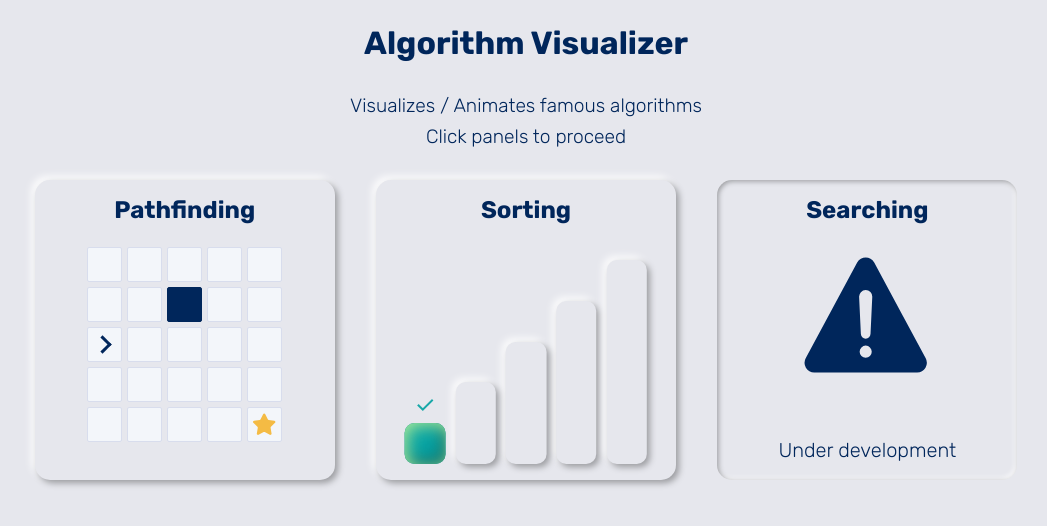
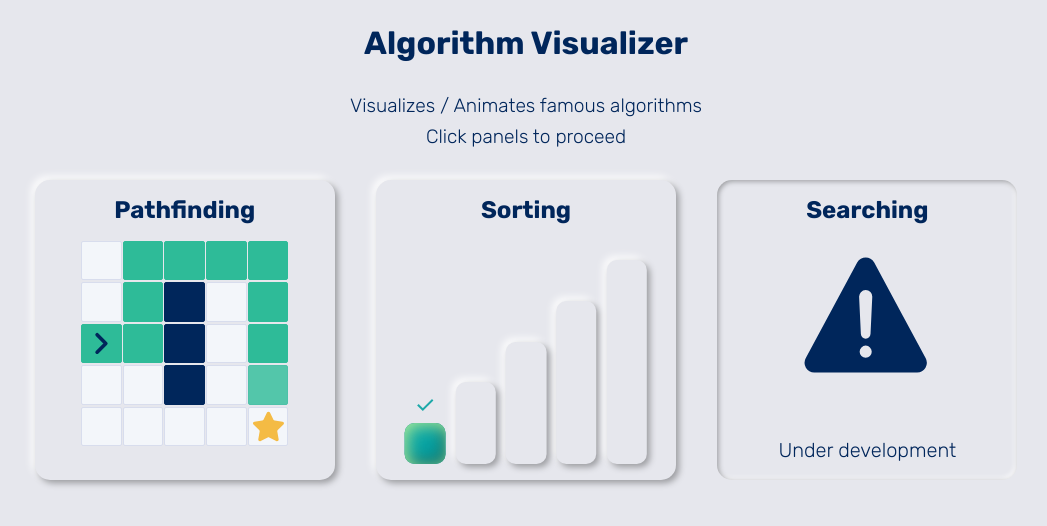
Before and after one commit to totokunaga/totokunaga-web, a Next.js app: page /algorithms in a window 1280 px wide. Shown: the top 526 px of the page, without its empty margins (114-1161 px from the left). Built offline with nearby package versions, Linux system fonts and the light colour scheme.

Commit message:
Updated mini pathfinding

```diff
--- a/src/components/algorithms/MiniAnime/MiniPathfinding.tsx
+++ b/src/components/algorithms/MiniAnime/MiniPathfinding.tsx
@@ -1,12 +1,12 @@
 import { initMatrix } from "@utils/functions";
 import { BLOCKED_2, cellMap, EMPTY_0, PATH_3 } from "@utils/types";
 import { useEffect, useState } from "react";
-import { Cell } from "../pathfinding";
+import { Cell, TestCell } from "../pathfinding";
 
 const gridSize = 5;
 const startAnimationOffset = 100;
-const restartAnimationOffset = 1500;
-const animationSpeed = 250;
+const restartAnimationOffset = 750;
+const animationSpeed = 400;
 const cellAnimationOrder: {
   r: number;
   c: number;
@@ -37,7 +37,9 @@ export const MiniPathfinding: React.FC = () => {
     if (doneAnimation) {
       setTimeout(() => {
         setGrid(initMatrix(gridSize, gridSize, EMPTY_0));
-        setDoneAnimation(false);
+        setTimeout(() => {
+          setDoneAnimation(false);
+        }, restartAnimationOffset);
       }, restartAnimationOffset);
     } else {
       let extraTimeout = 0;
@@ -62,22 +64,31 @@ export const MiniPathfinding: React.FC = () => {
         justifyContent: "center",
         alignItems: "center",
         flexGrow: 1,
+        padding: "6.5% 2.5%",
       }}
     >
       {grid.map((row, r) => (
-        <div key={r} style={{ display: "flex" }}>
+        <div
+          key={r}
+          style={{
+            display: "flex",
+            width: "100%",
+            height: "100%",
+            justifyContent: "center",
+          }}
+        >
           {row.map((value, c) => {
             const isStart = r === 2 && c == 0;
             const isEnd = r === 4 && c == 4;
             return (
-              <Cell
+              <TestCell
                 key={c}
                 status={cellMap[value]}
                 isStart={isStart}
                 isEnd={isEnd}
-                size={"min(9vw, 35px)"}
+                width={`${Math.floor(85 / gridSize)}%`}
+                height={"95%"}
                 cursor={"pointer"}
-                margin={"min(.5vw, 2.5px)"}
                 disabled={true}
               />
             );
--- a/src/components/algorithms/MiniAnime/MiniSorting.tsx
+++ b/src/components/algorithms/MiniAnime/MiniSorting.tsx
@@ -7,7 +7,6 @@ import {
 import {
   SortableBar,
   SortingAnimation,
-  SortingAnimationType,
   SortingPrevAnimationType,
 } from "@utils/types";
 import { Fragment, useEffect, useState } from "react";
--- /dev/null
+++ b/src/components/algorithms/pathfinding/Cell/TestCell.tsx
@@ -0,0 +1,73 @@
+import style from "./cell.module.scss";
+import { Arrow } from "../Arrow";
+import { useCallback, useMemo } from "react";
+import Coordinate from "@utils/classes/Coordinate";
+import { Icon } from "@components/common";
+import { CellType, CSSStyle } from "@utils/types";
+
+type TestCellProp = CSSStyle & {
+  status: CellType;
+  height: number | string;
+  width: number | string;
+  isStart?: boolean;
+  isEnd?: boolean;
+  coordinate?: Coordinate;
+  disabled?: boolean;
+  onClick?: (coordinate: Coordinate) => void;
+};
+
+export const TestCell: React.FC<TestCellProp> = ({
+  width,
+  height,
+  status,
+  isStart = false,
+  isEnd = false,
+  coordinate,
+  disabled = false,
+  onClick,
+  ...prop
+}) => {
+  const cellClassName = useMemo(() => {
+    const classes = [style.cell, style[status]];
+    if (disabled) classes.push(style.disabled);
+    return classes.join(" ");
+  }, [status]);
+
+  const onClickCell = useCallback(
+    (coordinate?: Coordinate) => {
+      if (onClick && coordinate && !disabled) {
+        onClick(coordinate);
+      }
+    },
+    [coordinate, onClick, isStart, isEnd, disabled]
+  );
+
+  return (
+    <div
+      className={cellClassName}
+      onClick={() => onClickCell(coordinate)}
+      style={{
+        width,
+        height,
+        display: "flex",
+        justifyContent: "center",
+        alignItems: "center",
+        cursor: disabled ? "default" : undefined,
+        ...prop,
+      }}
+    >
+      {isStart && (
+        <Icon icon={"chevron"} width={"80%"} height={"80%"} margin={"auto"} />
+      )}
+      {isEnd && (
+        <Icon
+          icon={"star"}
+          width={"80%"}
+          height={"80%"}
+          fill={"#F4BB44"}
+          margin={"auto"}
+        />
+      )}
+    </div>
+  );
+};
--- a/src/components/algorithms/pathfinding/Cell/index.ts
+++ b/src/components/algorithms/pathfinding/Cell/index.ts
@@ -1,2 +1,3 @@
 export * from "./Cell";
+export * from "./TestCell";
 export * from "./types";
--- a/src/components/algorithms/sorting/ControlSection/controlSection.module.scss
+++ b/src/components/algorithms/sorting/ControlSection/controlSection.module.scss
@@ -1,8 +1,10 @@
 .wrapper {
   display: flex;
+  @media (max-width: 620px) {
+    flex-direction: column;
+  }
   @media (max-width: 520px) {
     margin: 1.5rem 0px 0.5rem 0px;
-    flex-direction: column;
   }
 }
 
--- a/src/components/common/Icon/Icon.tsx
+++ b/src/components/common/Icon/Icon.tsx
@@ -8,6 +8,7 @@ import RocketIcon from "@assets/rocket-outline.svg";
 import CloseIcon from "@assets/close.svg";
 import WarningIcon from "@assets/warning.svg";
 import ShuffleIcon from "@assets/shuffle.svg";
+import ChevronIcon from "@assets/chevron.svg";
 
 import { CSSStyle } from "@utils/types";
 
@@ -20,6 +21,7 @@ type IconType =
   | "close"
   | "warning"
   | "shuffle"
+  | "chevron"
   | "rocket";
 
 type AnimationType = "rotate" | "shake";
@@ -34,6 +36,7 @@ const Icons: Record<IconType, any> = {
   close: CloseIcon,
   warning: WarningIcon,
   shuffle: ShuffleIcon,
+  chevron: ChevronIcon,
 };
 
 type IconProp = CSSStyle & {
```
Also changed, not shown: src/assets/chevron.svg (added).
